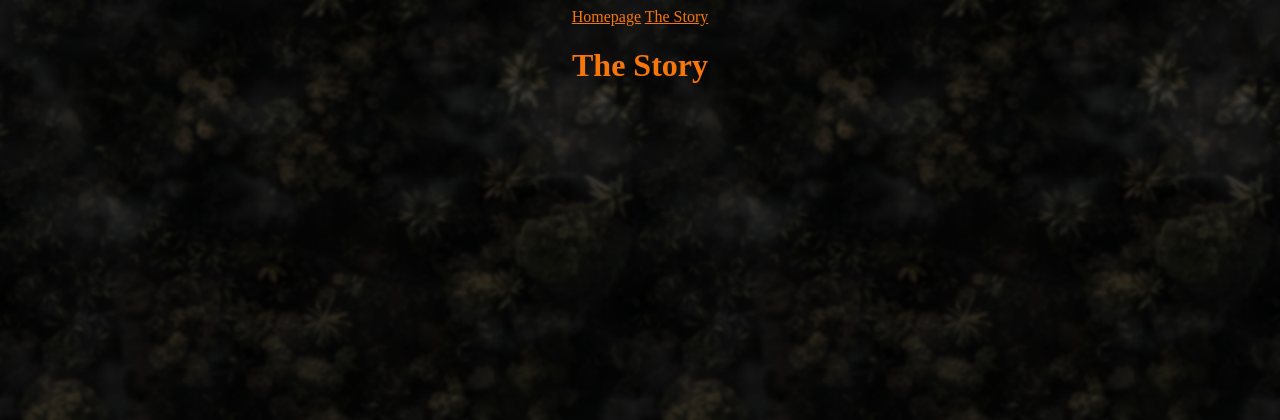
After one commit to BogdanMikimic/tribe-of-tests, a Django app: page /story in a window 1280 px wide. The commit adds this page. Shown: the top 420 px of the page. Run offline with Django 5.2, Linux system fonts and the light colour scheme.

Commit message:
Added new logo, refactored credits page to story page, inserted AUTHORS.md and LICENse.md. Slightly modified README.md

```diff
--- a/functional_tests.py
+++ b/functional_tests.py
@@ -16,6 +16,8 @@ class NewVisitorTest(unittest.TestCase):
 
         # He notices that the game has a "Test Tribe Home" word in the title
         self.assertIn('Tribe Home', self.browser.title)
+
+
         # self.fail('Finish the test')
 
 
--- a/testtribe/Tribe/static/Tribe/CSS/tribe.css
+++ b/testtribe/Tribe/static/Tribe/CSS/tribe.css
@@ -14,6 +14,11 @@ body{
 
 p{
     color:#F7760B
+}
+
+.p_credits{
+    display:flex;
+    flex-direction:row;
 }
 
 .header_img {
--- a/testtribe/Tribe/templates/Tribe/base.html
+++ b/testtribe/Tribe/templates/Tribe/base.html
@@ -4,7 +4,7 @@
 <head>
     <meta charset="UTF-8">
     <link rel="stylesheet" href="{% static 'Tribe/CSS/tribe.css' %}">
-    <link rel="icon" type="image/svg+xml" href="{% static 'Tribe/IMG/Goats/ram-ico.svg' %}">
+    <link rel="icon" type="image/svg+xml" href="{% static 'Tribe/IMG/Goats/logo_raw_cut.svg' %}">
     <meta name="viewport" content="width=device-width, initial-scale=1.0">
     <title>{% block title %}{% endblock %}</title>
 
@@ -13,7 +13,7 @@
 {% block header_image %} {% endblock %}
 <nav>
     <a href="{% url 'homepage' %}">Homepage</a>
-    <a href="{% url 'img_credits' %}">Images Credits</a>
+    <a href="{% url 'story' %}">The Story</a>
 
 </nav>
 {% block body %}{% endblock %}
--- a/testtribe/Tribe/templates/Tribe/homepage.html
+++ b/testtribe/Tribe/templates/Tribe/homepage.html
@@ -11,8 +11,8 @@
 
 {% block body %}
 
-<h1 id="h1_tag" style="display:inline">Welcome to "THE TEST TRIBE"!</h1>
-<img class="img_small" src="{% static 'Tribe/IMG/Goats/ram.svg' %}">
+<h1 id="h1_tag" style="display:inline">Hi Name, welcome to "THE TEST TRIBE"!</h1>
+<img class="img_medium" src="{% static 'Tribe/IMG/Goats/logo_raw_cut.svg' %}">
 <br>
 <div class="div_center">
     <div class="div_house_row">
--- /dev/null
+++ b/testtribe/Tribe/templates/Tribe/story.html
@@ -0,0 +1,8 @@
+{% extends 'Tribe/base.html' %}
+{% load static %}
+{% block title %}The Story{% endblock %}
+{% block body %}
+
+<h1>The Story</h1>
+
+{% endblock %}
--- a/testtribe/Tribe/urls.py
+++ b/testtribe/Tribe/urls.py
@@ -4,5 +4,5 @@ from .views import *
 
 urlpatterns = [
     path('', homepage, name='homepage'),
-    path('img_credits', img_credits, name='img_credits'),
+    path('story', story, name='story'),
 ]
--- a/testtribe/Tribe/views.py
+++ b/testtribe/Tribe/views.py
@@ -5,5 +5,5 @@ def homepage(request):
     return render(request, 'Tribe/homepage.html')
 
 
-def img_credits(request):
-    return render(request, 'Tribe/credits.html')
+def story(request):
+    return render(request, 'Tribe/story.html')
```
Also changed, not shown: AUTHORS.md (added, +4 -0 lines), testtribe/Tribe/templates/Tribe/credits.html (deleted, +0 -11 lines), testtribe/Tribe/tests.py (+5 -5 lines), LICENSE.md (added), README.md (added), readme.md (deleted).
